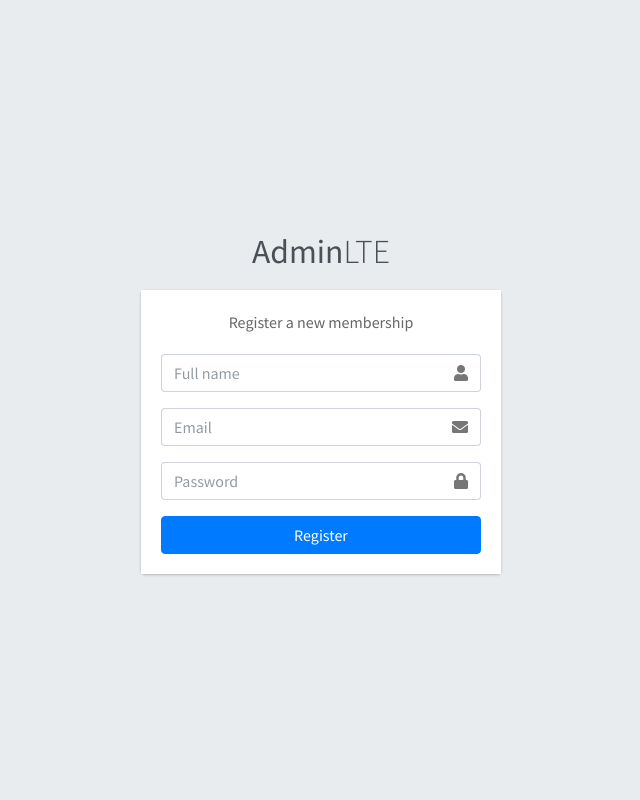
After one commit to finkamarisa03/1957051003---WebLanjut-B, a CodeIgniter 4 app: the page made by app/Views/v_register.php in a window 1280 px wide. The commit adds this page. Shown: the whole page, without its empty margins (319-959 px from the left). Run offline with PHP 8.4 and a stand-in for CodeIgniter, Linux system fonts and the light colour scheme; the template is opened without the code that fills it, so the values that code supplies are empty; some libraries are stand-ins or nearby versions.

Commit message:
fourth commit

```diff
--- a/app/Config/Routes.php
+++ b/app/Config/Routes.php
@@ -48,6 +48,8 @@ $routes->get('/about', function(){
     echo view('v_about');
     echo view('layouts/footer');
 });
+$routes->get('/register', 'RegisterController::index');
+$routes->post('saveRegister', 'RegisterController::saveRegister');
 
 /*
  * --------------------------------------------------------------------
--- a/app/Views/template.php
+++ b/app/Views/template.php
@@ -26,8 +26,6 @@
   <!-- summernote -->
   <link rel="stylesheet" href="/assets/adminlte/plugins/summernote/summernote-bs4.min.css">
 </head>
-<body class="hold-transition sidebar-mini layout-fixed">
-
 
 <?= $this->renderSection('content');?>
 
--- /dev/null
+++ b/app/Views/v_register.php
@@ -0,0 +1,54 @@
+<?= $this->extend('template');?>
+<?= $this->section('content');?>
+<body class="hold-transition register-page">
+<div class="register-box">
+  <div class="register-logo">
+    <a href="/assets/adminlte/index2.html"><b>Admin</b>LTE</a>
+  </div>
+
+  <div class="card">
+    <div class="card-body register-card-body">
+      <p class="login-box-msg">Register a new membership</p>
+
+      <form action="/saveRegister" method="post">
+        <div class="input-group mb-3">
+          <input type="text" class="form-control" placeholder="Full name" id="fullname" name="fullname">
+          <div class="input-group-append">
+            <div class="input-group-text">
+              <span class="fas fa-user"></span>
+            </div>
+          </div>
+        </div>
+        <div class="input-group mb-3">
+          <input type="email" class="form-control" placeholder="Email" id="email" name="email">
+          <div class="input-group-append">
+            <div class="input-group-text">
+              <span class="fas fa-envelope"></span>
+            </div>
+          </div>
+        </div>
+        <div class="input-group mb-3">
+          <input type="password" class="form-control" placeholder="Password" id="password" name="password">
+          <div class="input-group-append">
+            <div class="input-group-text">
+              <span class="fas fa-lock"></span>
+            </div>
+          </div>
+        </div>
+
+        <div class="row">
+
+          <!-- /.col -->
+          <div class="col-12">
+            <button type="submit" class="btn btn-primary btn-block">Register</button>
+          </div>
+          <!-- /.col -->
+        </div>
+      </form>
+
+    </div>
+    <!-- /.form-box -->
+  </div><!-- /.card -->
+</div>
+<!-- /.register-box -->
+<?= $this->endSection();?>
--- a/app/Views/view_admin.php
+++ b/app/Views/view_admin.php
@@ -1,7 +1,7 @@
 <?= $this->extend('template');?>
 
 <?= $this->section('content');?>
-
+<body class="hold-transition sidebar-mini layout-fixed">
 <div class="wrapper">
 
   <!-- Preloader -->
```
Also changed, not shown: app/Controllers/RegisterController.php (added, +28 -0 lines), app/Database/Migrations/2021-10-07-124749_User.php (added, +37 -0 lines), app/Models/UserModel.php (added, +11 -0 lines).
